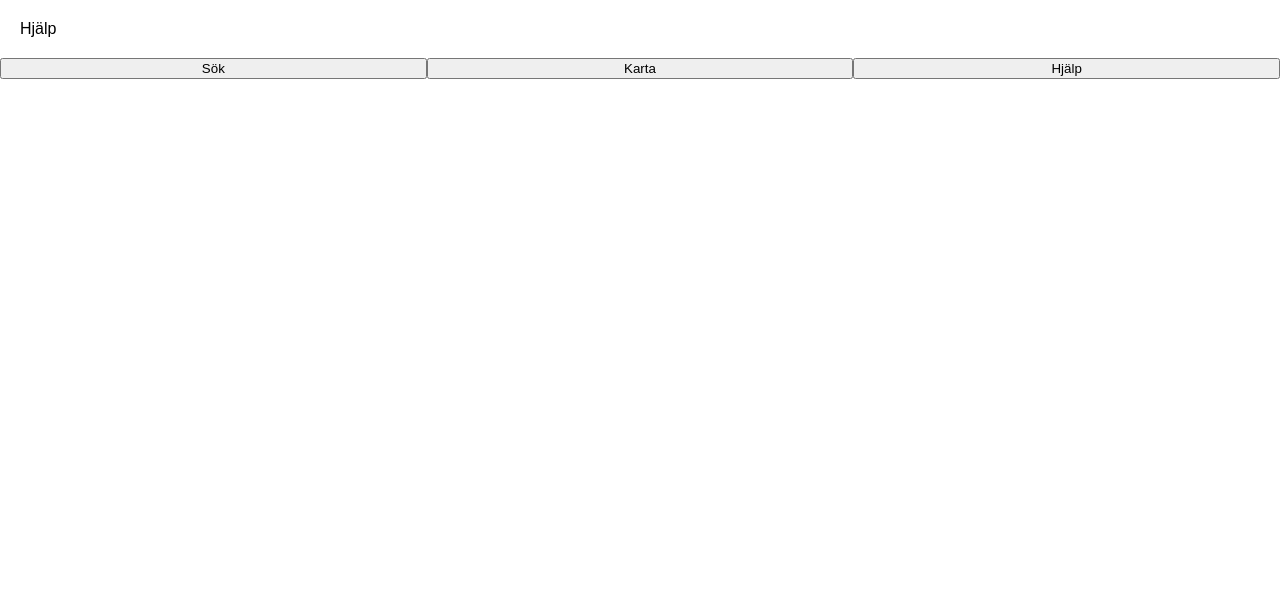
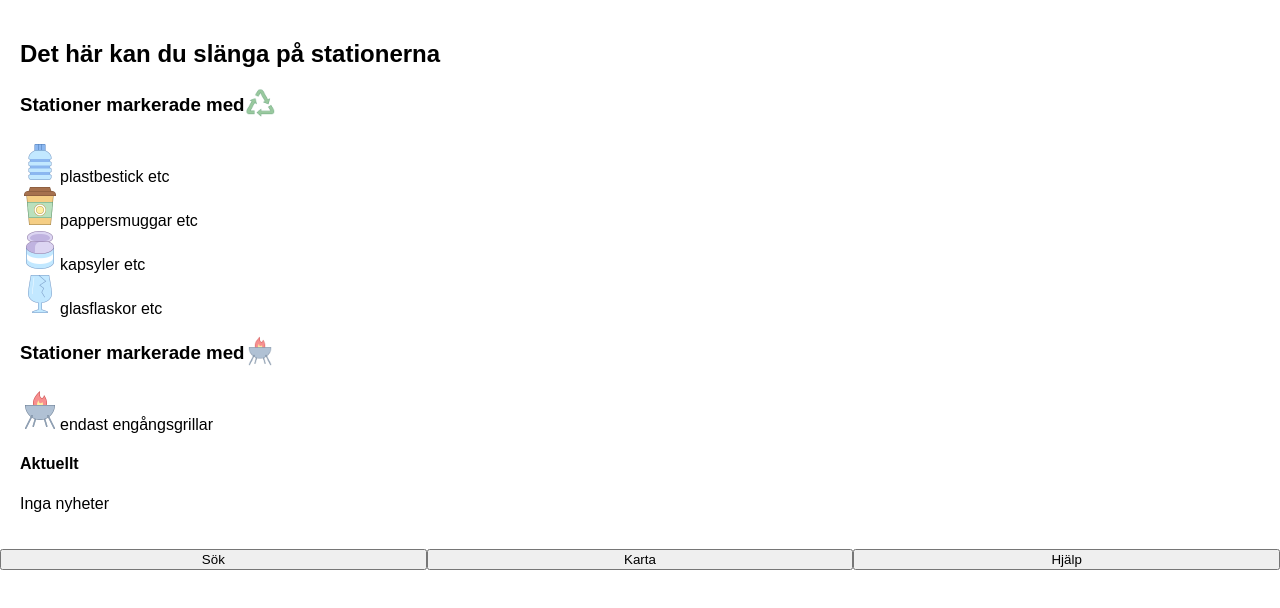
Before and after one commit to uddesson/atervinn-stan-prototype, a React (Create React App) app: page / in a window 1280 px wide. Both pictures are taken after a click on the button "Hjälp". Shown: the top 608 px of the page. Built offline with nearby package versions, Linux system fonts and the light colour scheme.

Commit message:
first draft for help page

```diff
--- a/src/components/HelpView.js
+++ b/src/components/HelpView.js
@@ -1,11 +1,83 @@
 import React from 'react';
+import plasticIcon from '../icons/icons8-plastic-80.png';
+import paperIcon from '../icons/icons8-coffee-to-go-80.png';
+import tinIcon from '../icons/icons8-tin-can-80.png';
+import glassIcon from '../icons/icons8-fragile-80.png';
+import recyclingIcon from '../icons/icons8-recycling-80.png';
+import grillIcon from '../icons/icons8-grill-80.png';
 
-function HelpView (props) {
+function HelpView(props) {
     return (
         <div className="container">
-            Hjälp
+            <h2>Det här kan du slänga på stationerna</h2>
+            <div>
+                <h3>
+                    <span style={{ verticalAlign: 'super' }}>
+                        Stationer markerade med
+                    </span>
+                    <img
+                        src={recyclingIcon}
+                        alt="allmän återvinning"
+                        style={{ height: '30px', width: '30px' }}
+                    />
+                </h3>
+                <div>
+                    <img
+                        src={plasticIcon}
+                        alt="plastflaska"
+                        style={{ height: '40px', width: '40px' }}
+                    />
+                    <span>plastbestick etc</span>
+                </div>
+                <div>
+                    <img
+                        src={paperIcon}
+                        alt="take away mugg"
+                        style={{ height: '40px', width: '40px' }}
+                    />
+                    <span>pappersmuggar etc</span>
+                </div>
+                <div>
+                    <img
+                        src={tinIcon}
+                        alt="öppen konservburk"
+                        style={{ height: '40px', width: '40px' }}
+                    />
+                    <span>kapsyler etc</span>
+                </div>
+                <div>
+                    <img
+                        src={glassIcon}
+                        alt="trasigt glas"
+                        style={{ height: '40px', width: '40px' }}
+                    />
+                    <span>glasflaskor etc</span>
+                </div>
+            </div>
+            <div>
+                <h3>
+                    <span style={{ verticalAlign: 'super' }}>
+                        Stationer markerade med
+                    </span>
+                    <img
+                        src={grillIcon}
+                        alt="återvinning för engångsgrill"
+                        style={{ height: '30px', width: '30px' }}
+                    />
+                </h3>
+                <div>
+                    <img
+                        src={grillIcon}
+                        alt="grill"
+                        style={{ height: '40px', width: '40px' }}
+                    />
+                    <span>endast engångsgrillar</span>
+                </div>
+            </div>
+            <h4>Aktuellt</h4>
+            <p>Inga nyheter</p>
         </div>
-    )
+    );
 }
 
 export default HelpView;
```
